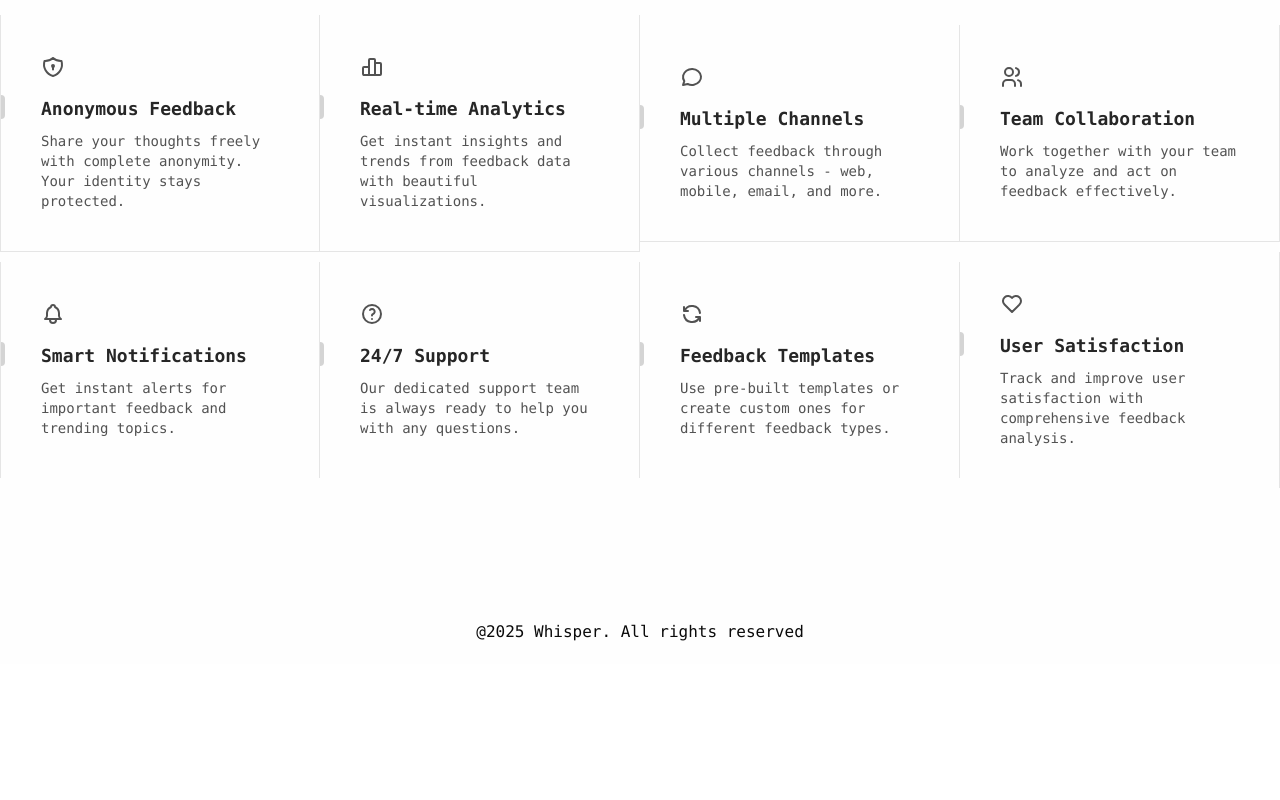
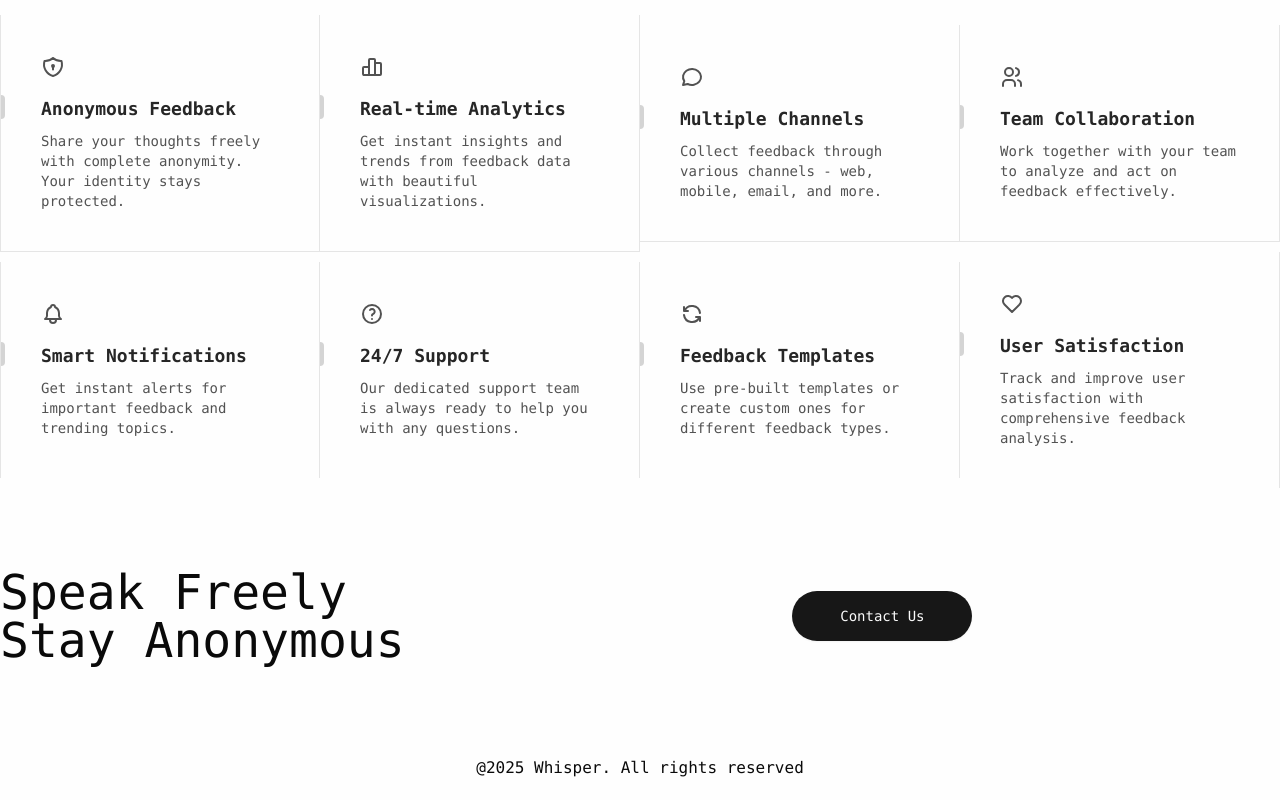
Before and after one commit to nilavtalukdar06/whisper, a Next.js app: page / in a window 1280 px wide. Shown: the part 773-1573 px from the top of the page. Before the commit the page ends 1437 px from the top, so only its background shows below. Built offline with nearby package versions, Linux system fonts and the light colour scheme.

Commit message:
updated homepage

```diff
--- a/app/page.js
+++ b/app/page.js
@@ -2,6 +2,8 @@ import FeaturesSection from "@/components/features-section";
 import Footer from "@/components/footer";
 import HeroSection from "@/components/hero-section";
 import Navbar from "@/components/navbar";
+import { Button } from "@/components/ui/button";
+import Link from "next/link";
 
 export default function Home() {
   return (
@@ -9,6 +11,19 @@ export default function Home() {
       <Navbar />
       <HeroSection />
       <FeaturesSection />
+      <div className="my-10 flex justify-center items-center gap-y-4">
+        <p className="text-3xl sm:text-5xl font-medium">
+          Speak Freely Stay Anonymous
+        </p>
+        <Link
+          className="w-full flex justify-center items-center"
+          href="/contact"
+        >
+          <Button className="w-[180px] h-[50px] rounded-full flex justify-center items-center">
+            <span>Contact Us</span>
+          </Button>
+        </Link>
+      </div>
       <Footer />
     </section>
   );
```
